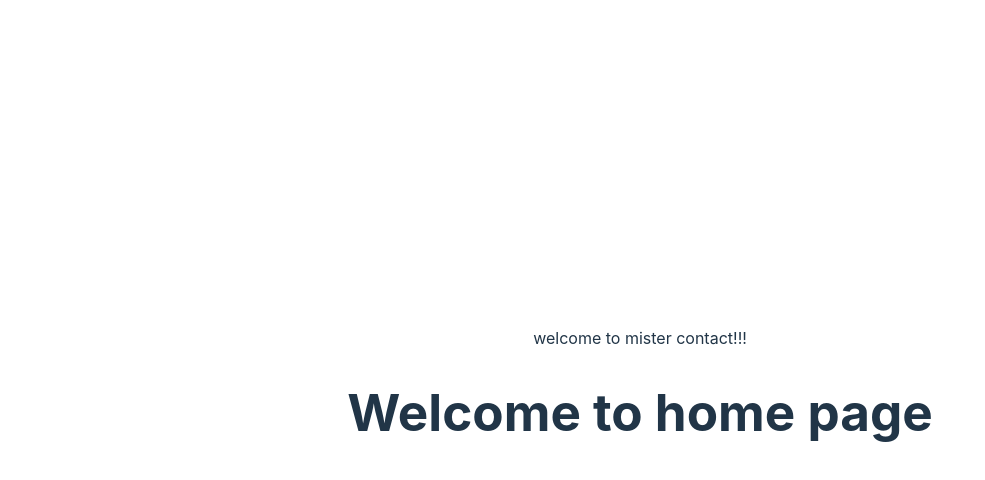
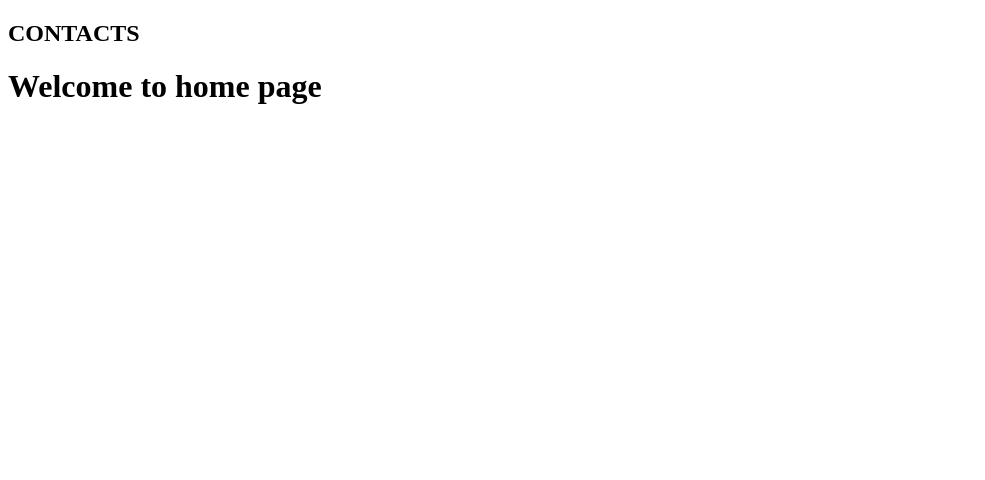
Before and after one commit to HodayaGitHub/mr-contact, a React (Vite) app: page / in a window 1280 px wide. Shown: the top 480 px of the page, without its empty margins (0-985 px from the left). Built offline with nearby package versions, Linux system fonts and the light colour scheme.

Commit message:
Add header cmp

```diff
--- a/src/App.jsx
+++ b/src/App.jsx
@@ -1,25 +1,21 @@
-import { useState } from 'react'
-import reactLogo from './assets/react.svg'
-import viteLogo from '/vite.svg'
-import './App.css'
-
 import { Route, Routes, BrowserRouter as Router } from 'react-router-dom'
 import { HomePage } from './pages/HomePage.jsx'
+import {AppHeader} from './cmps/AppHeader.jsx'
 
 
 export function App() {
 
   return (
     <>
-      <div>
-        welcome to mister contact!!!
-      </div>
-      <Router>
-        <Routes>
-          <Route element={<HomePage />} path="/" />
 
-        </Routes>
-      </Router>
+      <AppHeader />
+      <main>
+        <Router>
+          <Routes>
+            <Route element={<HomePage />} path="/" />
+          </Routes>
+        </Router>
+      </main>
 
     </>
   )
--- a/src/cmps/AppHeader.jsx
+++ b/src/cmps/AppHeader.jsx
@@ -1,8 +1,21 @@
+import React from 'react'
+import { NavLink } from 'react-router-dom'
+
+
 export function AppHeader(){
 
     return (
-        <div>
-            hello header
-        </div>
+        <header className="app-header full main-layout">
+        <section className="header-container">
+            <h1>CONTACTS</h1>
+            <nav className="app-nav">
+                {/* <NavLink className="header-link" to="/">Home</NavLink> */}
+                {/* <NavLink className="header-link" to="/contact">Contacts</NavLink> */}
+            </nav>
+        </section>
+
+
+
+    </header >
     )
 }
--- a/src/main.jsx
+++ b/src/main.jsx
@@ -1,7 +1,6 @@
 import React from 'react'
 import ReactDOM from 'react-dom/client'
 import { App } from './App'
-import './index.css'
 
 ReactDOM.createRoot(document.getElementById('root')).render(
   <React.StrictMode>
```
